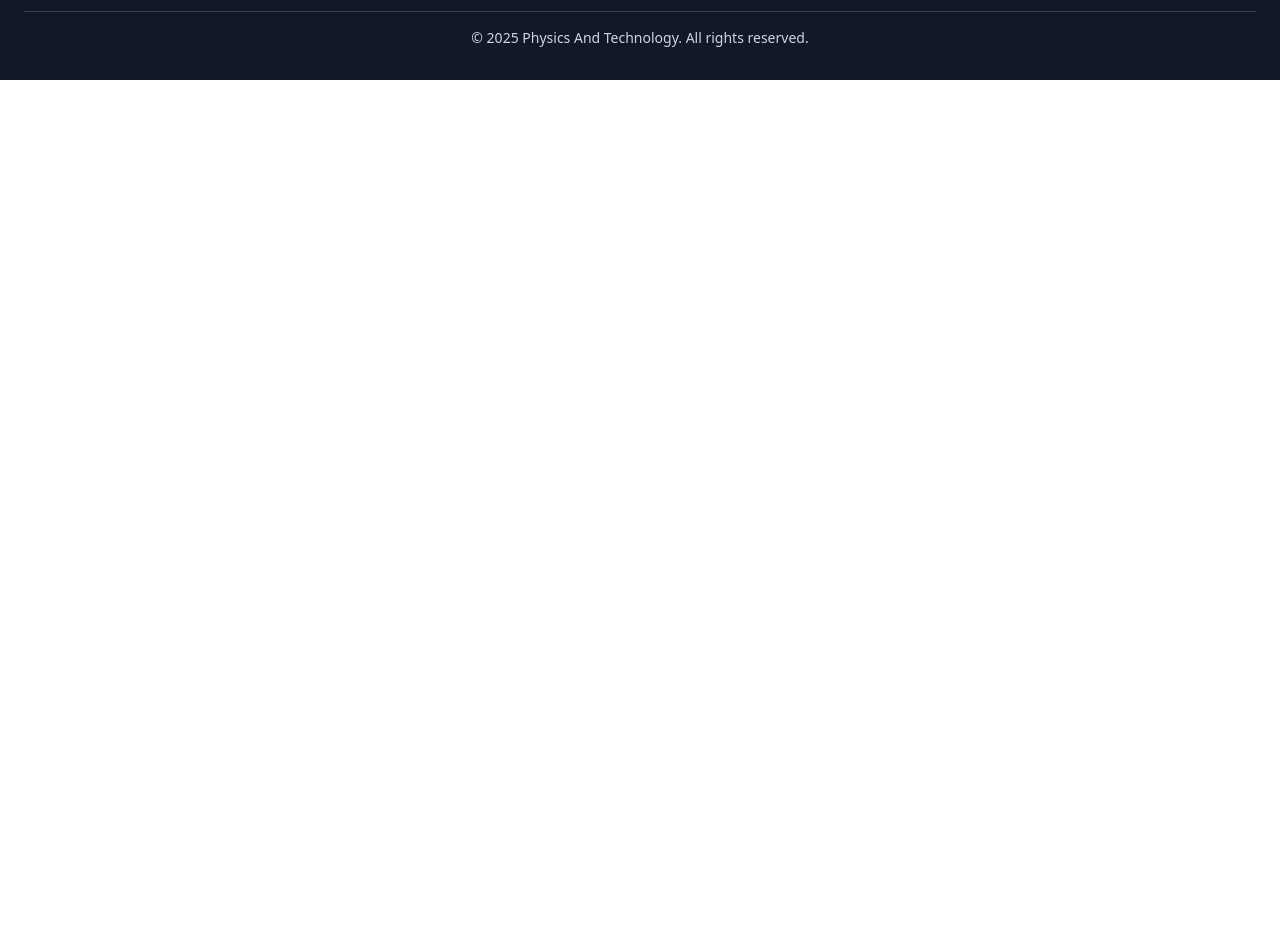
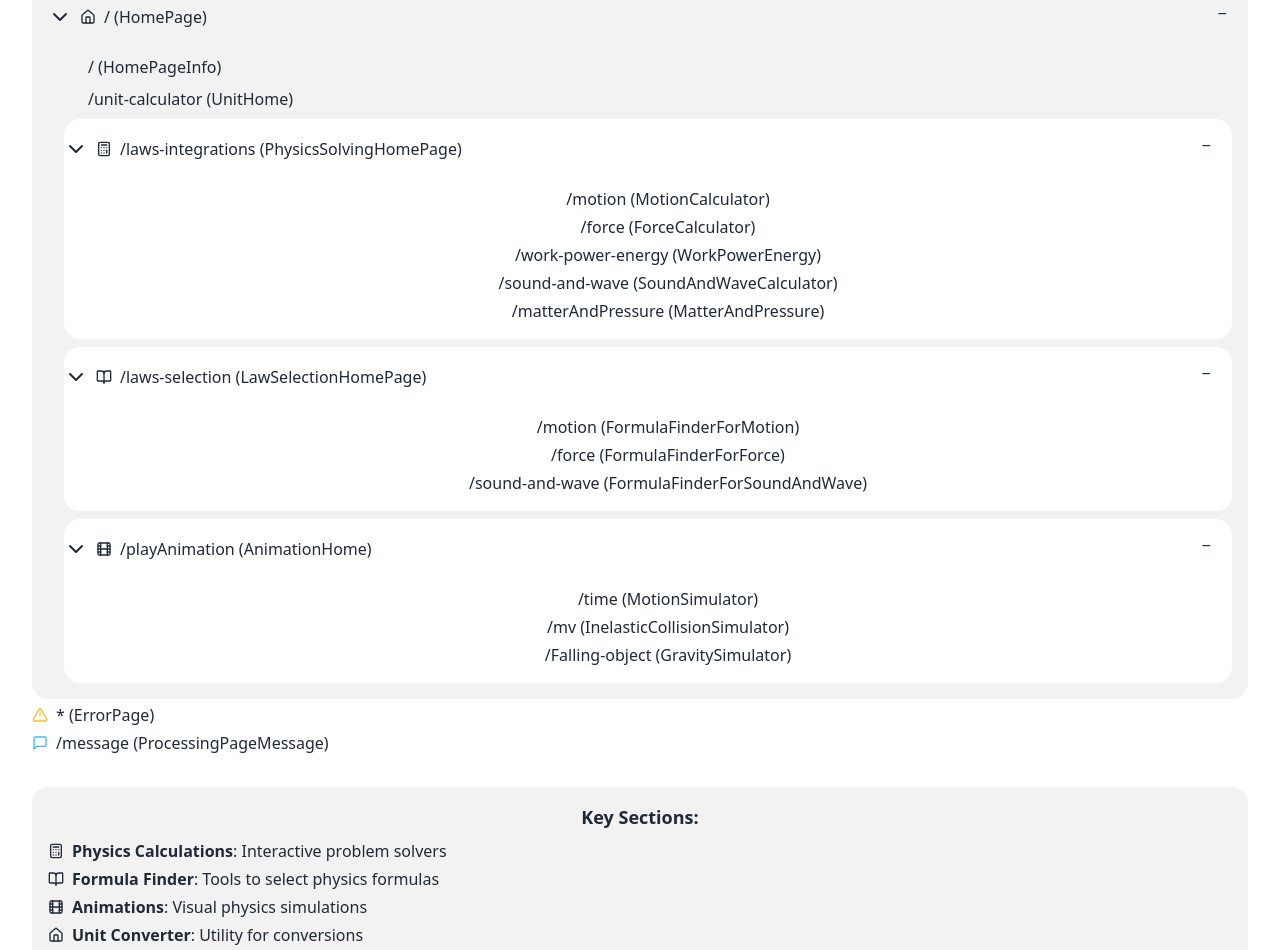
Before and after one commit to almubin78/Physics-Problems-solving-website, a React (Create React App) app: page / in a window 1280 px wide. Shown: the part 1201-2151 px from the top of the page. Before the commit the page ends 1281 px from the top, so only its background shows below. Built offline with nearby package versions, Linux system fonts and the light colour scheme.

Commit message:
project hierarchy component create- a new things are know about lucide-react

```diff
--- a/src/CommonPages/HomePage.js
+++ b/src/CommonPages/HomePage.js
@@ -1,15 +1,19 @@
-import React from 'react';
-import { Outlet } from 'react-router-dom';
-import Navbar from './Navbar'
-import Footer from './Footer'
+import React from "react";
+import { Outlet } from "react-router-dom";
+import Navbar from "./Navbar";
+import Footer from "./Footer";
+import { Camera } from 'lucide-react';
+import ProjectHierarchy from "../HierarchyCompoent/ProjectHierarchy";
 const HomePage = () => {
-    return (
-        <div>
-            <Navbar/>
-            <Outlet/>
-            <Footer/>
-        </div>
-    );
+  return (
+    <div>
+      <Navbar />
+      <Outlet />
+      <Camera color="red" size={48} />;
+      <ProjectHierarchy/>
+      <Footer />
+    </div>
+  );
 };
 
 export default HomePage;
--- /dev/null
+++ b/src/HierarchyCompoent/ProjectHierarchy.js
@@ -0,0 +1,200 @@
+import React, { useState } from "react";
+import {
+  ChevronDown,
+  ChevronRight,
+  Home,
+  Calculator,
+  BookOpen,
+  Film,
+  AlertTriangle,
+  MessageSquare,
+} from "lucide-react";
+
+const ProjectHierarchy = () => {
+  const [expanded, setExpanded] = useState({
+    root: true,
+    calculations: true,
+    formulas: true,
+    animations: true,
+  });
+
+  const toggleExpand = (id) => {
+    setExpanded((prev) => ({ ...prev, [id]: !prev[id] }));
+  };
+
+  return (
+    <div className="card bg-base-100 shadow-xl mb-8">
+      <div className="card-body">
+        <h2 className="card-title text-2xl font-bold text-primary">
+          Project Route Hierarchy
+        </h2>
+        <div className="divider"></div>
+
+        <div className="space-y-1">
+          {/* Root */}
+          <div className="collapse collapse-plus bg-base-200">
+            <input
+              type="checkbox"
+              checked={expanded.root}
+              onChange={() => toggleExpand("root")}
+            />
+            <div className="collapse-title font-medium flex items-center">
+              {expanded.root ? (
+                <ChevronDown className="mr-2" />
+              ) : (
+                <ChevronRight className="mr-2" />
+              )}
+              <Home className="mr-2 h-4 w-4" />
+              <span>/ (HomePage)</span>
+            </div>
+            <div className="collapse-content pl-8">
+              <div className="mt-2 space-y-2">
+                <div className="flex items-center">
+                  <span className="ml-6">/ (HomePageInfo)</span>
+                </div>
+                <div className="flex items-center">
+                  <span className="ml-6">/unit-calculator (UnitHome)</span>
+                </div>
+
+                {/* Calculations */}
+                <div className="collapse collapse-plus bg-base-100 mt-2">
+                  <input
+                    type="checkbox"
+                    checked={expanded.calculations}
+                    onChange={() => toggleExpand("calculations")}
+                  />
+                  <div className="collapse-title font-medium flex items-center px-0">
+                    {expanded.calculations ? (
+                      <ChevronDown className="mr-2" />
+                    ) : (
+                      <ChevronRight className="mr-2" />
+                    )}
+                    <Calculator className="mr-2 h-4 w-4" />
+                    <span>/laws-integrations (PhysicsSolvingHomePage)</span>
+                  </div>
+                  <div className="collapse-content pl-8">
+                    <div className="mt-2 space-y-1">
+                      <div className="ml-6">/motion (MotionCalculator)</div>
+                      <div className="ml-6">/force (ForceCalculator)</div>
+                      <div className="ml-6">
+                        /work-power-energy (WorkPowerEnergy)
+                      </div>
+                      <div className="ml-6">
+                        /sound-and-wave (SoundAndWaveCalculator)
+                      </div>
+                      <div className="ml-6">
+                        /matterAndPressure (MatterAndPressure)
+                      </div>
+                    </div>
+                  </div>
+                </div>
+
+                {/* Formulas */}
+                <div className="collapse collapse-plus bg-base-100 mt-2">
+                  <input
+                    type="checkbox"
+                    checked={expanded.formulas}
+                    onChange={() => toggleExpand("formulas")}
+                  />
+                  <div className="collapse-title font-medium flex items-center px-0">
+                    {expanded.formulas ? (
+                      <ChevronDown className="mr-2" />
+                    ) : (
+                      <ChevronRight className="mr-2" />
+                    )}
+                    <BookOpen className="mr-2 h-4 w-4" />
+                    <span>/laws-selection (LawSelectionHomePage)</span>
+                  </div>
+                  <div className="collapse-content pl-8">
+                    <div className="mt-2 space-y-1">
+                      <div className="ml-6">
+                        /motion (FormulaFinderForMotion)
+                      </div>
+                      <div className="ml-6">/force (FormulaFinderForForce)</div>
+                      <div className="ml-6">
+                        /sound-and-wave (FormulaFinderForSoundAndWave)
+                      </div>
+                    </div>
+                  </div>
+                </div>
+
+                {/* Animations */}
+                <div className="collapse collapse-plus bg-base-100 mt-2">
+                  <input
+                    type="checkbox"
+                    checked={expanded.animations}
+                    onChange={() => toggleExpand("animations")}
+                  />
+                  <div className="collapse-title font-medium flex items-center px-0">
+                    {expanded.animations ? (
+                      <ChevronDown className="mr-2" />
+                    ) : (
+                      <ChevronRight className="mr-2" />
+                    )}
+                    <Film className="mr-2 h-4 w-4" />
+                    <span>/playAnimation (AnimationHome)</span>
+                  </div>
+                  <div className="collapse-content pl-8">
+                    <div className="mt-2 space-y-1">
+                      <div className="ml-6">/time (MotionSimulator)</div>
+                      <div className="ml-6">
+                        /mv (InelasticCollisionSimulator)
+                      </div>
+                      <div className="ml-6">
+                        /Falling-object (GravitySimulator)
+                      </div>
+                    </div>
+                  </div>
+                </div>
+              </div>
+            </div>
+          </div>
+
+          {/* Other routes */}
+          <div className="flex items-center mt-2">
+            <AlertTriangle className="mr-2 h-4 w-4 text-warning" />
+            <span>* (ErrorPage)</span>
+          </div>
+          <div className="flex items-center">
+            <MessageSquare className="mr-2 h-4 w-4 text-info" />
+            <span>/message (ProcessingPageMessage)</span>
+          </div>
+        </div>
+
+        <div className="mt-6 p-4 bg-base-200 rounded-box">
+          <h3 className="font-bold text-lg mb-2">Key Sections:</h3>
+          <ul className="space-y-1">
+            <li className="flex items-center">
+              <Calculator className="mr-2 h-4 w-4" />
+              <span>
+                <strong>Physics Calculations</strong>: Interactive problem
+                solvers
+              </span>
+            </li>
+            <li className="flex items-center">
+              <BookOpen className="mr-2 h-4 w-4" />
+              <span>
+                <strong>Formula Finder</strong>: Tools to select physics
+                formulas
+              </span>
+            </li>
+            <li className="flex items-center">
+              <Film className="mr-2 h-4 w-4" />
+              <span>
+                <strong>Animations</strong>: Visual physics simulations
+              </span>
+            </li>
+            <li className="flex items-center">
+              <Home className="mr-2 h-4 w-4" />
+              <span>
+                <strong>Unit Converter</strong>: Utility for conversions
+              </span>
+            </li>
+          </ul>
+        </div>
+      </div>
+    </div>
+  );
+};
+
+export default ProjectHierarchy;
```
Also changed, not shown: 1 other file (tests, documents, lock files or other folders).
